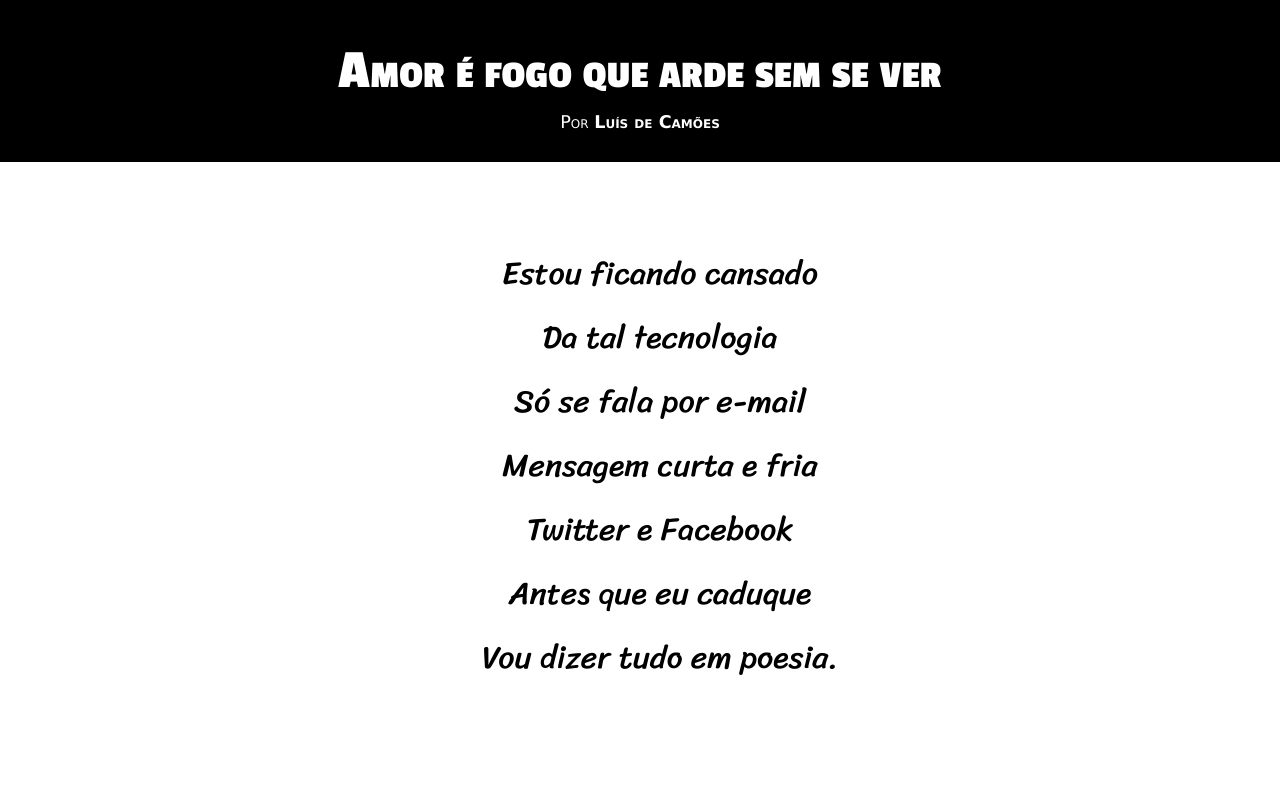
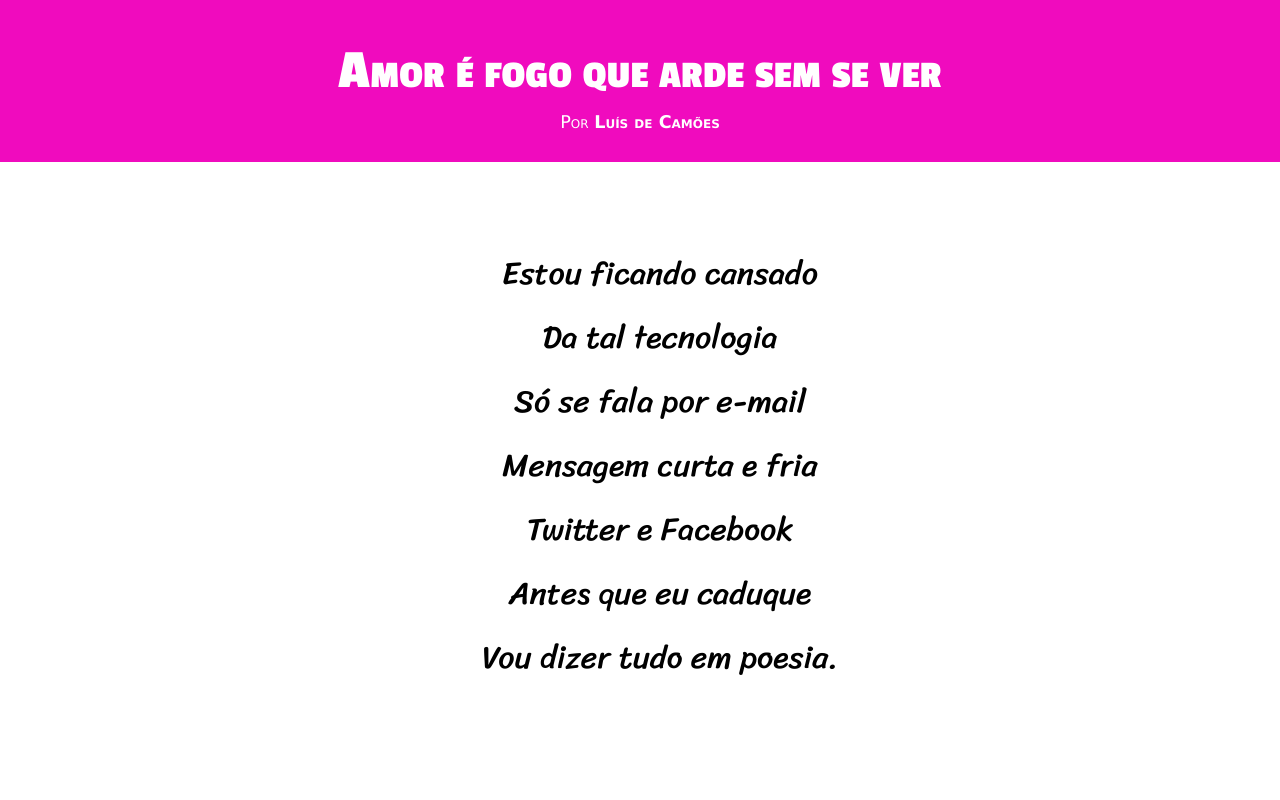
Before and after one commit to Eduardo-NSantos/trabalho_leitura_e_interpretacao, a plain HTML site: page index.html in a window 1280 px wide. Shown: the top 800 px of the page. Drawn offline with Linux system fonts and the light colour scheme.

Commit message:
Mudar cor da barrinha

```diff
--- a/style.css
+++ b/style.css
@@ -22,7 +22,7 @@ html, body{
 }
 
 header{
-    background-color: black;
+    background-color: rgb(240, 11, 190);
     color: white;
     text-align: center;
     font-variant: small-caps;
```
